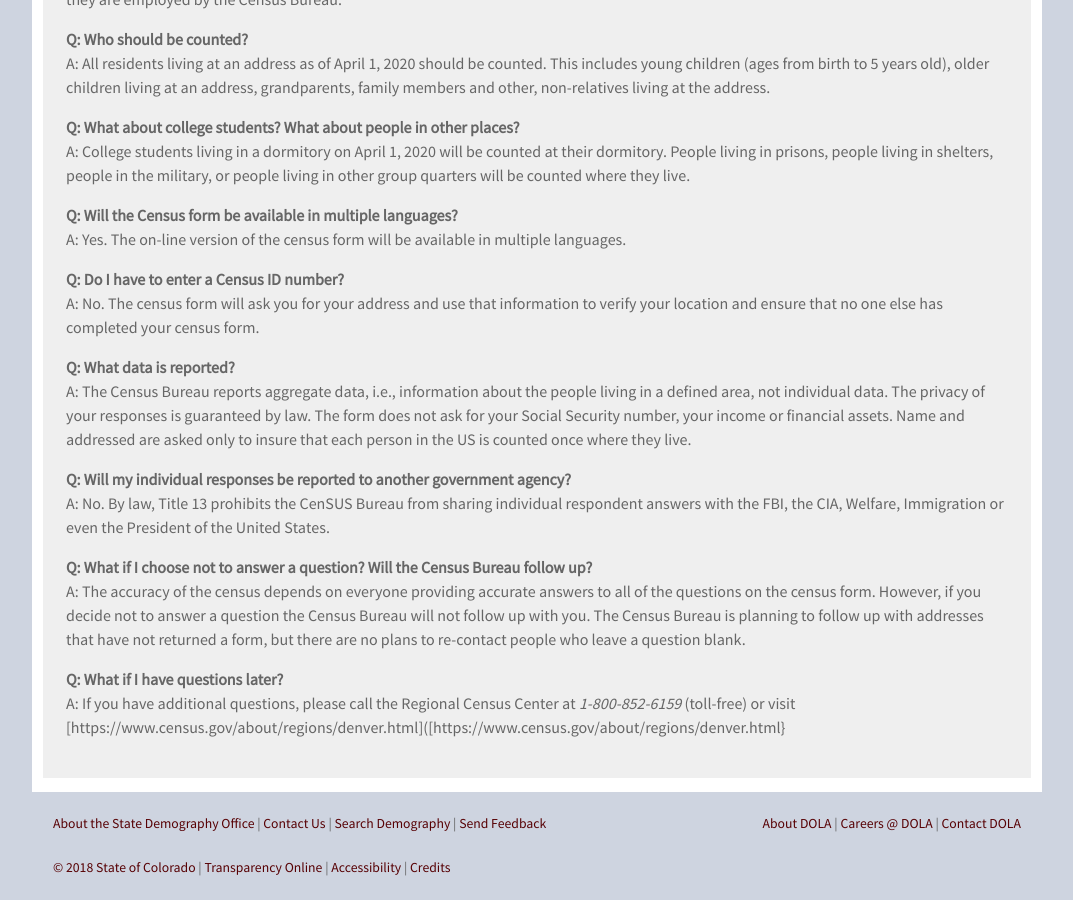
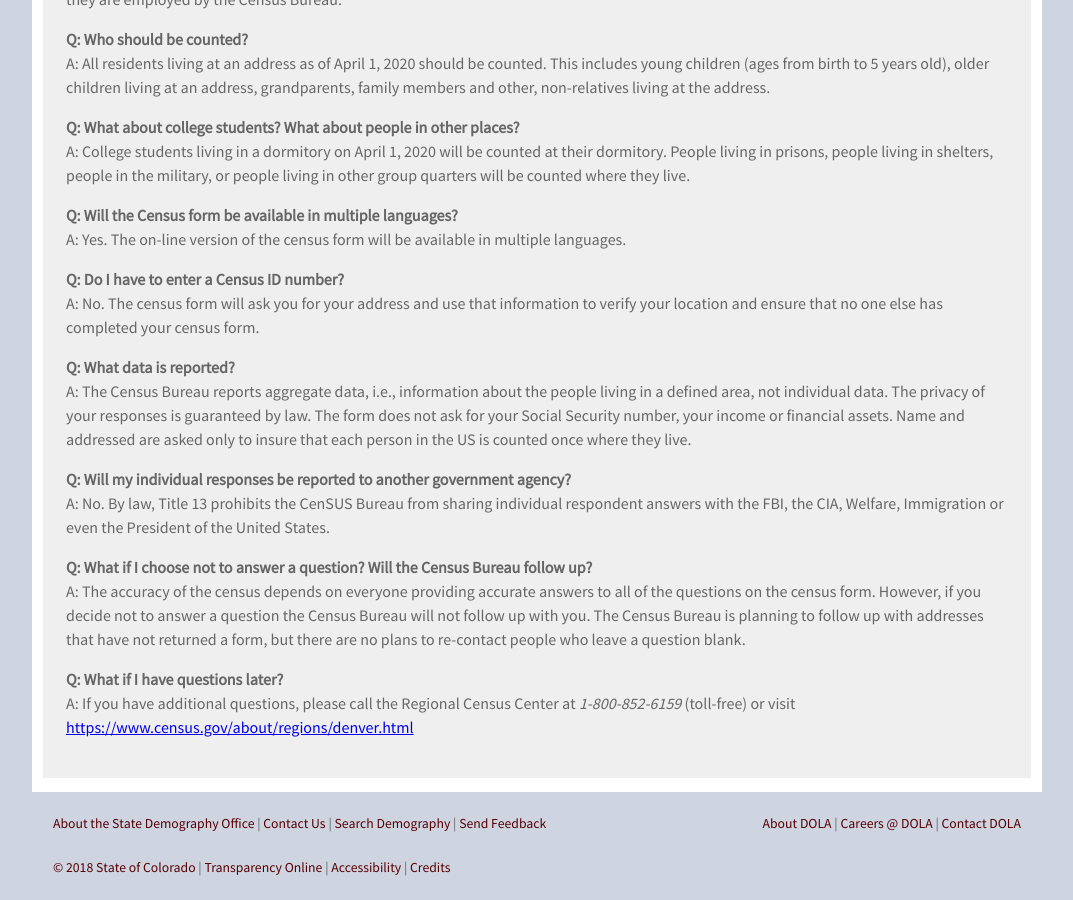
Before and after one commit to TBleess/Website_New, a Jekyll site: the page built from pages/5_CensusACS/2020-faq.md, in a window 1280 px wide and 900 px high, scrolled down 1551 px. Shown: the whole window, without its empty margins (103-1176 px from the left). Built offline with Jekyll 4.4.1, drawn with Linux system fonts in a browser that asks for light colours.

Commit message:
Update 2020-faq.md

```diff
--- a/pages/5_CensusACS/2020-faq.md
+++ b/pages/5_CensusACS/2020-faq.md
@@ -65,4 +65,4 @@ A: No.  By law, Title 13 prohibits the CenSUS Bureau from sharing individual res
 A: The accuracy of the census depends on everyone providing accurate answers to all of the questions on the census form.  However, if you decide not to answer a question the Census Bureau will not follow up with you.  The Census Bureau is planning to follow up with addresses that have not returned a form, but there are no plans to re-contact people who leave a question blank.
 
 **Q: What if I have questions later?**<br>
-A: If you have additional questions, please call the Regional Census Center  at *1-800-852-6159* (toll-free) or visit [https://www.census.gov/about/regions/denver.html]([https://www.census.gov/about/regions/denver.html}
+A: If you have additional questions, please call the Regional Census Center  at *1-800-852-6159* (toll-free) or visit [https://www.census.gov/about/regions/denver.html](https://www.census.gov/about/regions/denver.html)
```
